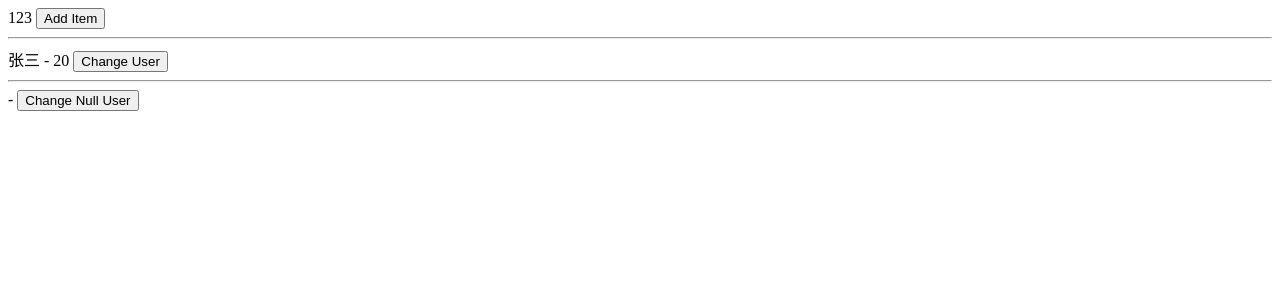
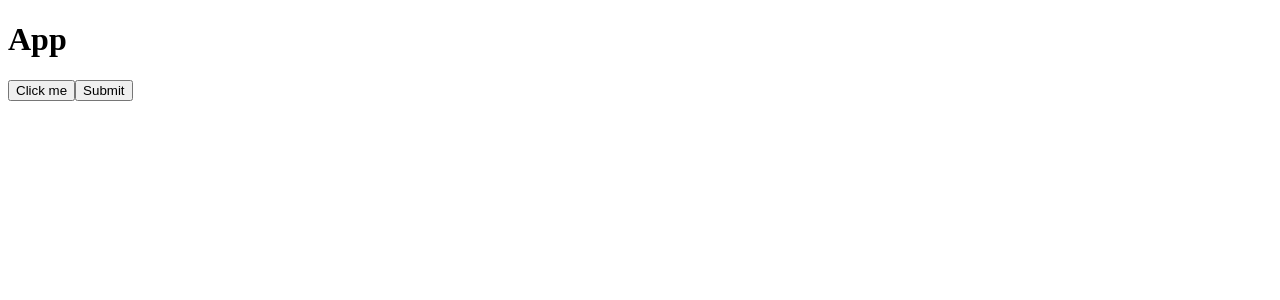
Before and after one commit to u7663394/react-learning-journey, a React (Vite) app in the folder react-ts-demo/: page / in a window 1280 px wide. Shown: the top 300 px of the page. Built offline with nearby package versions, Linux system fonts and the light colour scheme.

Commit message:
feat: basic usage of props with TypeScript

```diff
--- /dev/null
+++ b/react-ts-demo/src/02-props-basic.tsx
@@ -0,0 +1,28 @@
+/**
+ * 为组件 prop 添加类型
+ * 本质是给函数的参数做类型注解 (type or interface)
+ */
+
+type Props = {
+  text: string;
+};
+
+// interface Props {
+//   text: string;
+// }
+
+const MyButton = (props: Props) => {
+  return <button>{props.text}</button>;
+};
+
+const App = () => {
+  return (
+    <div>
+      <h1>App</h1>
+      <MyButton text="Click me" />
+      <MyButton text="Submit" />
+    </div>
+  );
+};
+
+export default App;
--- a/react-ts-demo/src/main.tsx
+++ b/react-ts-demo/src/main.tsx
@@ -1,4 +1,4 @@
 import { createRoot } from "react-dom/client";
-import App from "./01-useState";
+import App from "./02-props-basic";
 
 createRoot(document.getElementById("root")!).render(<App />);
```
